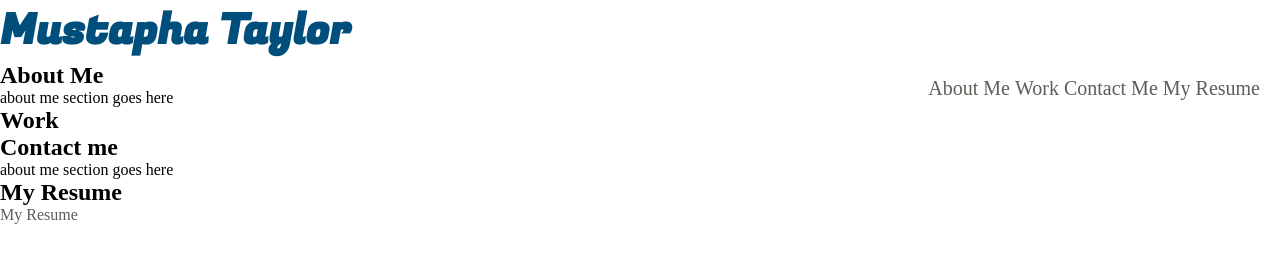
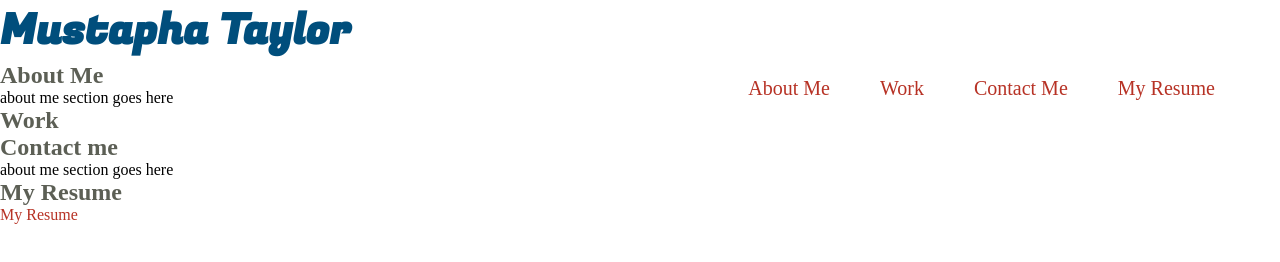
Before and after one commit to mtaylo1/My-Professional-Portfolio, a plain HTML site: page index.html in a window 1280 px wide. Drawn offline with Linux system fonts and the light colour scheme.

Commit message:
added color scheme

```diff
--- a/assets/css/style.css
+++ b/assets/css/style.css
@@ -1,6 +1,6 @@
 /*UI Elements*/
 a {
-    color: #5C5F58;
+    color: #B73225;
     text-decoration: none;
 }
 
@@ -29,16 +29,18 @@ h1 {
     font-style: normal;
 }
 
-nav {
+h2 {
+    color: #5c5f55;
+}
 
-
-}
 /*Body */
 
 ul li {
     color: #5c5f58;
-    margin-right 25px;
+    margin-right: 25px;
     display: inline-block;
+    padding-right: 20px;
+    list-style-type: none;
 
 }
 
```
Also changed, not shown: index.html (+1 -0 lines).
